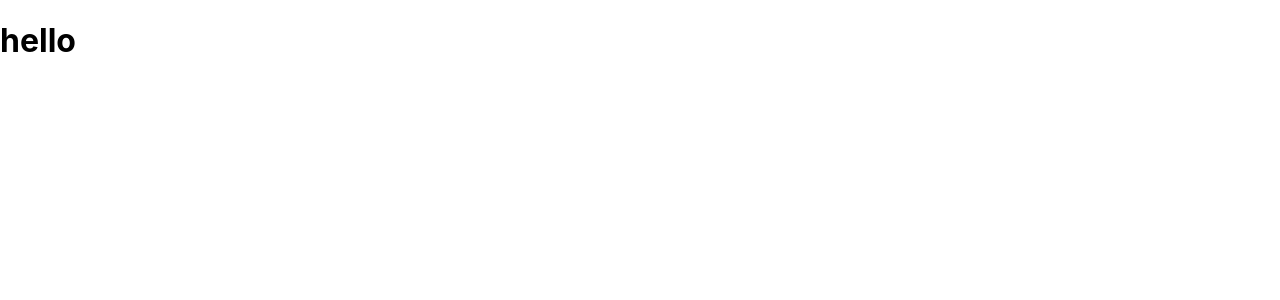
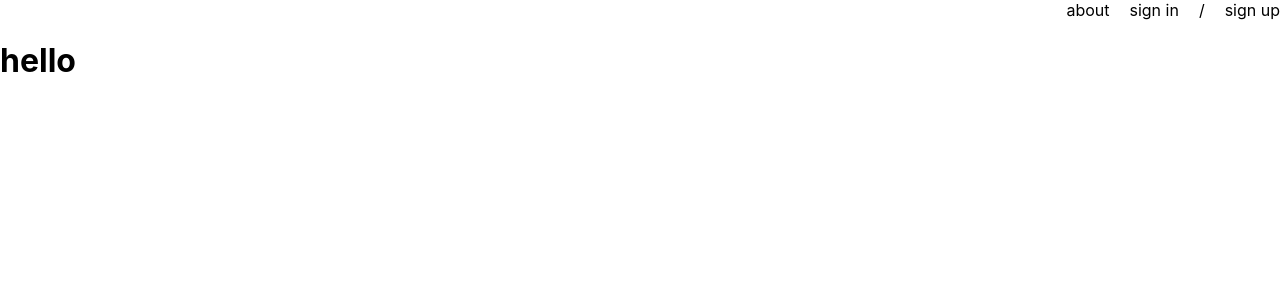
Before and after one commit to cwest9400/birthday_buddy, a React (Create React App) app in the folder client/: page / in a window 1280 px wide. Shown: the top 300 px of the page. Built offline with nearby package versions, Linux system fonts and the light colour scheme.

Commit message:
added header component

```diff
--- a/client/package.json
+++ b/client/package.json
@@ -8,6 +8,8 @@
     "@testing-library/user-event": "^13.5.0",
     "react": "^18.2.0",
     "react-dom": "^18.2.0",
+    "react-router": "^6.8.0",
+    "react-router-dom": "^6.8.0",
     "react-scripts": "5.0.1",
     "web-vitals": "^2.1.4"
   },
--- a/client/src/App.js
+++ b/client/src/App.js
@@ -1,9 +1,15 @@
-
+import Header from "./components/header";
+import './style/cssDev.css'
 // import './App.css';
 
 function App() {
   return (
+    <div>
+    <header>
+      <Header/>
+    </header>
    <h1>hello</h1>
+   </div>
   );
 }
 
--- /dev/null
+++ b/client/src/components/header.js
@@ -0,0 +1,12 @@
+
+
+export default function Header() {
+    return (
+        <nav>
+            <div>about</div>
+            <div>sign in</div>
+            /
+            <div>sign up</div>
+            </nav>
+    )
+}
--- a/client/src/index.js
+++ b/client/src/index.js
@@ -1,12 +1,14 @@
 import React from 'react';
 import ReactDOM from 'react-dom/client';
+import { BrowserRouter as Router } from "react-router-dom"
 import './index.css';
 import App from './App';
 
 
 const root = ReactDOM.createRoot(document.getElementById('root'));
 root.render(
-
-    <App />
+    <Router>
+        <App />
+    </Router>
 
 );
--- /dev/null
+++ b/client/src/style/cssDev.css
@@ -0,0 +1,5 @@
+nav {
+    display: flex;
+    justify-content: flex-end;
+    gap: 20px;
+}
```
Also changed, not shown: client/src/pages/dashboard.js (added), client/src/pages/landing.js (added), 1 other file (tests, documents, lock files or other folders).
